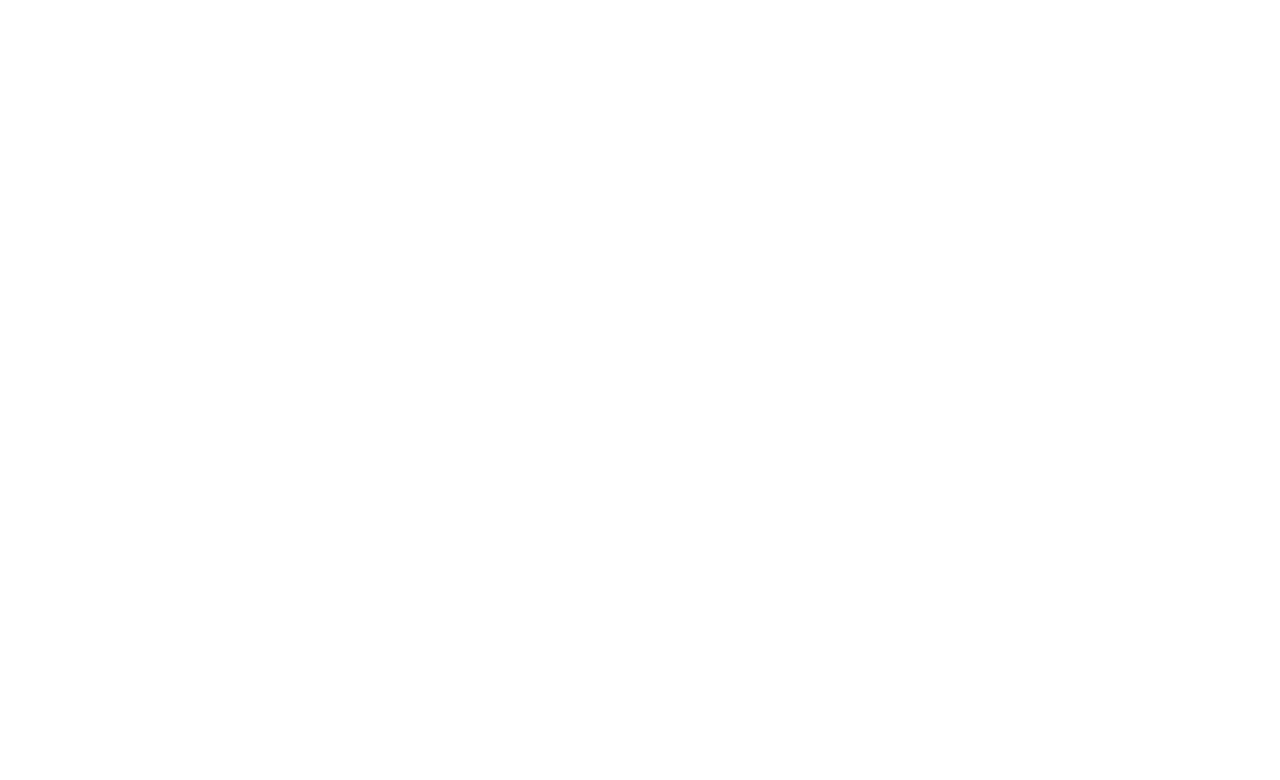
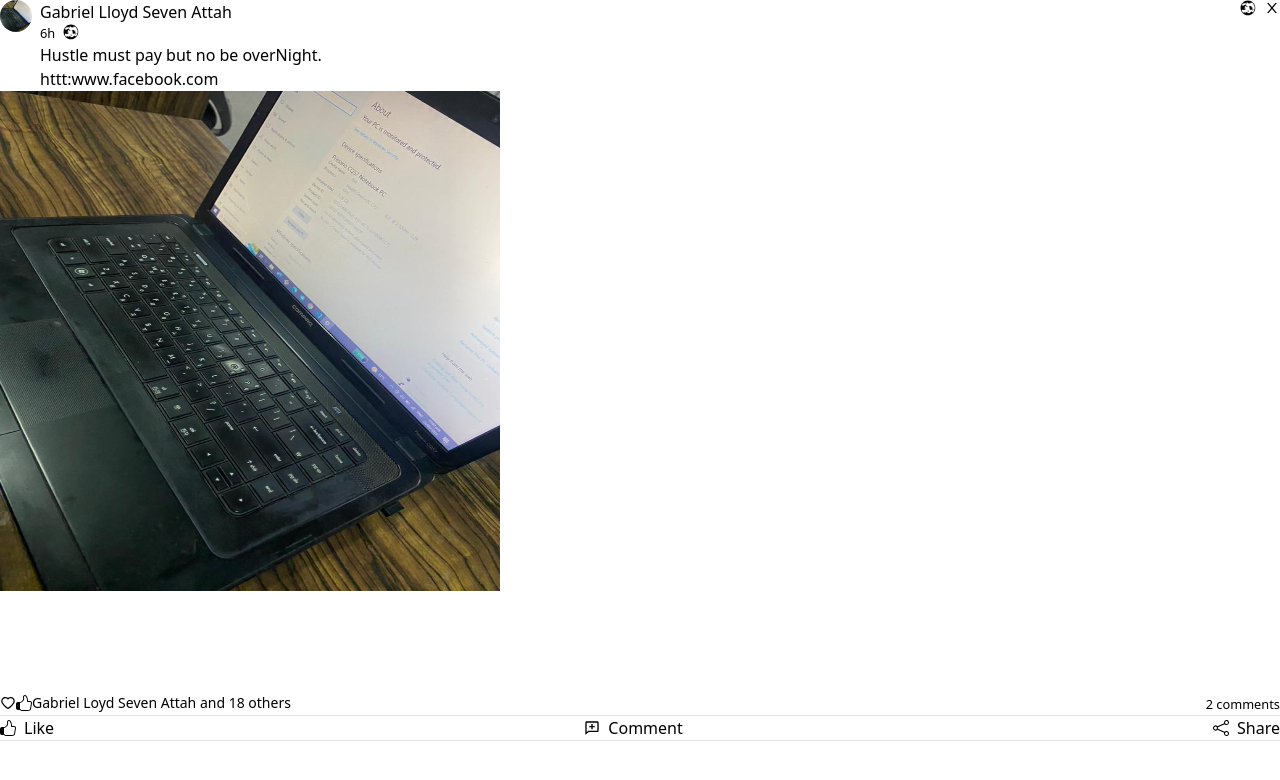
Before and after one commit to DaraDjango12/facebook_with_Pelz, a React (Create React App) app: page / in a window 1280 px wide. Shown: the top 780 px of the page. Built offline with nearby package versions, Linux system fonts and the light colour scheme.

Commit message:
outer DIV of center component not styled

```diff
--- a/src/App.js
+++ b/src/App.js
@@ -1,4 +1,5 @@
 import './App.css';
+import Timeline from './components/Timeline'
 // import RightSideBar from './components/RightSideBar';
 // import AddPost from './components/AddPost';
 // import Login from './Pages/Login';
@@ -8,7 +9,8 @@
 function App() {
   return (
     <div>
-      {/* <TopBar/> */}
+      <Timeline/>
+
     </div>
   );
 }
--- a/src/components/Timeline.jsx
+++ b/src/components/Timeline.jsx
@@ -0,0 +1,95 @@
+import React from "react";
+import { GiWorld } from "react-icons/gi";
+import { BsShare } from "react-icons/bs";
+import {BiCommentAdd } from "react-icons/bi";
+import { GoThumbsup } from "react-icons/go";
+import { AiOutlineClose, AiOutlineHeart } from "react-icons/ai";
+
+const Timeline = () => {
+  return (
+    <div className="mb-12">
+      <div className="flex justify-between">
+        <div className="flex gap-2">
+          <div className="rounded-[50%] overflow-hidden w-8 h-8">
+            <img className="w-8 h-8" src="./Assets/picture.jpg" alt="" />
+          </div>
+          <div>
+            <p>Gabriel Lloyd Seven Attah</p>
+            <div className="flex gap-2">
+              <small>6h</small>
+              <GiWorld />
+            </div>
+            <p>Hustle must pay but no be overNight.</p>
+            httt:www.facebook.com
+          </div>
+        </div>
+
+        <div className="flex gap-2">
+          <GiWorld />
+          <AiOutlineClose />
+        </div>
+      </div>
+      <div className="w-[500px] h-[600px]">
+        <img
+          className="w-[500px] h-[500px]"
+          src="./Assets/picture.jpg"
+          alt=""
+        />
+      </div>
+
+      <div className="flex justify-between items-center">
+        <div className="flex items-center">
+          <div className="flex">
+            <AiOutlineHeart />
+            <GoThumbsup />
+          </div>
+          <p className="text-sm"> Gabriel Loyd Seven Attah and 18 others</p>
+        </div>
+        <div>
+          <small>2 comments</small>
+        </div>
+      </div>
+      <hr />
+
+
+      <div className="flex justify-between items-center">
+        <div className="flex gap-2 justify-around items-center">
+        <GoThumbsup />
+
+          <p>
+            Like
+          </p>
+
+        </div>
+
+        <div className="flex gap-2 items-center">
+
+          <BiCommentAdd/>
+
+          <p>Comment</p>
+
+        </div>
+
+        <div className="flex gap-2 items-center">
+
+          <BsShare/>
+
+          <p>Share</p>
+
+        </div>
+
+
+      </div>
+      <hr />
+
+
+
+
+
+
+
+    </div>
+  );
+};
+
+export default Timeline;
```
